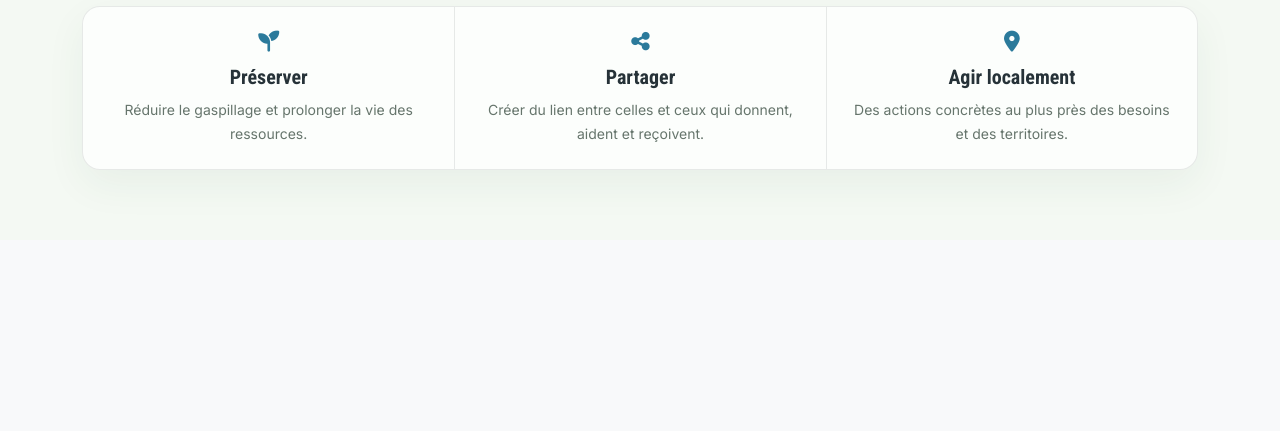
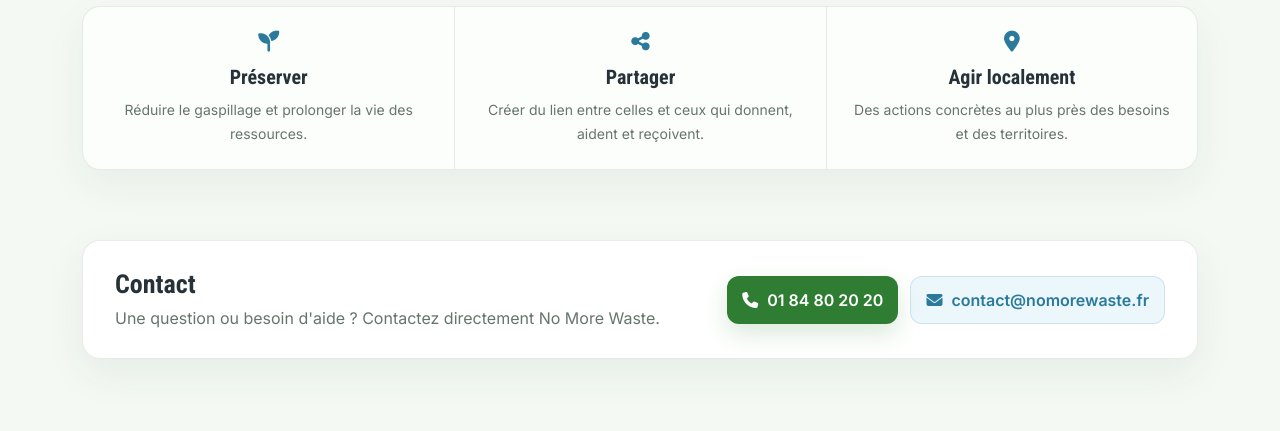
Before and after one commit to Mmina0401/PA---No-more-waste, a PHP site: page /public/accueil.php in a window 1280 px wide. Shown: the part 1422-1853 px from the top of the page. Before the commit the page ends 1609 px from the top, so only its background shows below. Run offline with PHP 8.4, Linux system fonts and the light colour scheme; some libraries are stand-ins or nearby versions.

Commit message:
ajt contact page d'acceuil

```diff
--- a/frontend/public/accueil.php
+++ b/frontend/public/accueil.php
@@ -373,6 +373,70 @@ body {
     font-size: 14px;
 }
 
+
+.nmw-contact {
+    padding: 0 0 72px;
+}
+
+.nmw-contact-panel {
+    display: flex;
+    align-items: center;
+    justify-content: space-between;
+    gap: 24px;
+    padding: 28px 32px;
+    border: 1px solid var(--nmw-border);
+    border-radius: 18px;
+    background: rgba(255, 255, 255, .9);
+    box-shadow: 0 15px 40px rgba(38, 82, 56, .07);
+}
+
+.nmw-contact-title {
+    margin: 0 0 6px;
+    font-family: "Roboto Condensed", "Arial Narrow", Arial, sans-serif;
+    font-size: 26px;
+    font-weight: 800;
+    color: var(--nmw-text);
+}
+
+.nmw-contact-text {
+    margin: 0;
+    color: var(--nmw-muted);
+}
+
+.nmw-contact-links {
+    display: flex;
+    flex-wrap: wrap;
+    gap: 12px;
+}
+
+.nmw-contact-link {
+    display: inline-flex;
+    align-items: center;
+    gap: 9px;
+    padding: 11px 15px;
+    border-radius: 12px;
+    text-decoration: none;
+    font-weight: 700;
+    transition: transform .2s ease, box-shadow .2s ease;
+}
+
+.nmw-contact-link:hover {
+    transform: translateY(-1px);
+    text-decoration: none;
+}
+
+.nmw-contact-phone {
+    color: #fff;
+    background: var(--nmw-green);
+    box-shadow: 0 10px 22px rgba(46, 125, 50, .16);
+}
+
+.nmw-contact-mail {
+    color: var(--nmw-blue);
+    background: rgba(185, 227, 243, .28);
+    border: 1px solid rgba(43, 122, 155, .16);
+}
+
 @media (max-width: 767.98px) {
     .nmw-hero {
         padding-top: 48px;
@@ -384,6 +448,21 @@ body {
 
     .nmw-values-panel {
         grid-template-columns: 1fr;
+    }
+
+    .nmw-contact-panel {
+        flex-direction: column;
+        align-items: flex-start;
+        padding: 24px;
+    }
+
+    .nmw-contact-links {
+        width: 100%;
+    }
+
+    .nmw-contact-link {
+        width: 100%;
+        justify-content: center;
     }
 
     .nmw-value + .nmw-value {
@@ -719,6 +798,47 @@ body {
 </div>
 </section>
 
+
+<section class="nmw-contact">
+<div class="container">
+
+<div class="nmw-contact-panel">
+
+<div>
+    <h2 class="nmw-contact-title">
+        Contact
+    </h2>
+
+    <p class="nmw-contact-text">
+        Une question ou besoin d'aide ? Contactez directement No More Waste.
+    </p>
+</div>
+
+<div class="nmw-contact-links">
+
+<a
+    href="tel:0184802020"
+    class="nmw-contact-link nmw-contact-phone"
+>
+    <i class="fa-solid fa-phone"></i>
+    <span>01 84 80 20 20</span>
+</a>
+
+<a
+    href="mailto:contact@nomorewaste.fr"
+    class="nmw-contact-link nmw-contact-mail"
+>
+    <i class="fa-solid fa-envelope"></i>
+    <span>contact@nomorewaste.fr</span>
+</a>
+
+</div>
+
+</div>
+
+</div>
+</section>
+
 </main>
 
 <?php include __DIR__ . "/../includes/footer.php"; ?>
```
